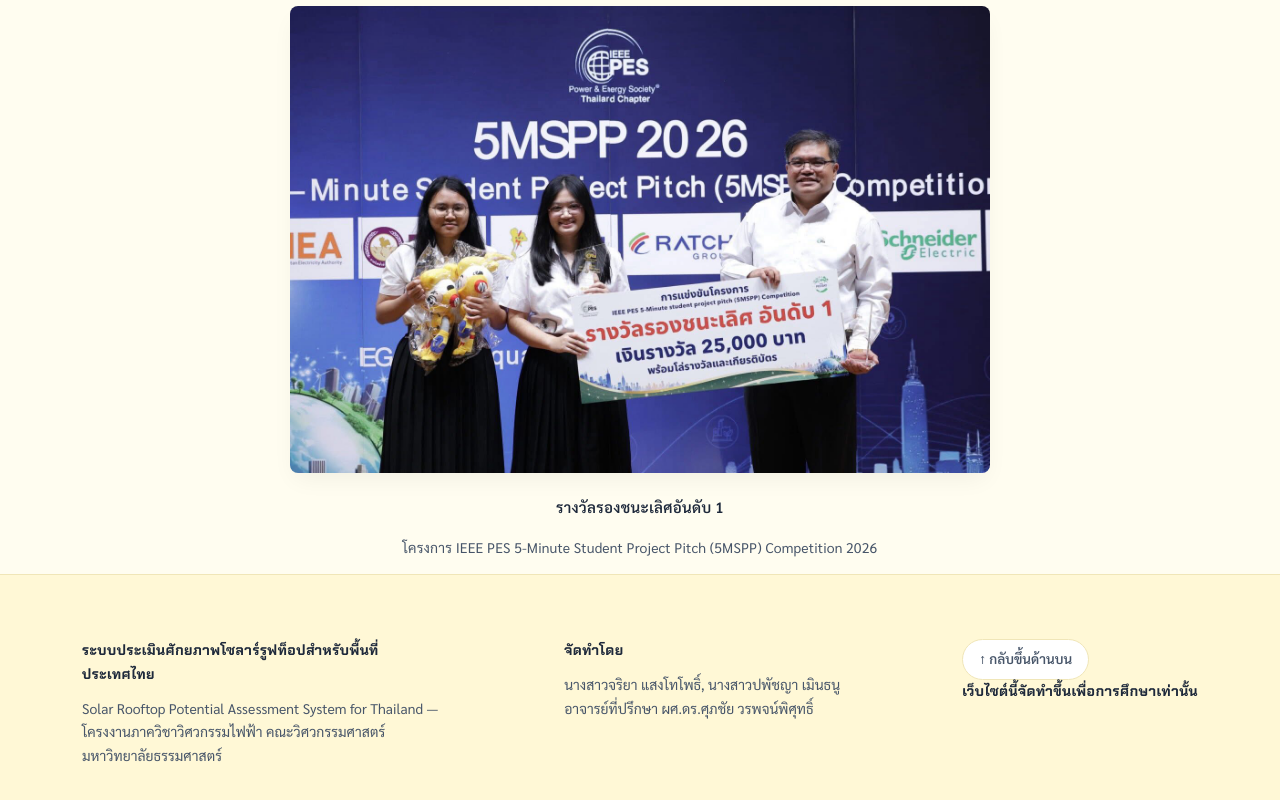
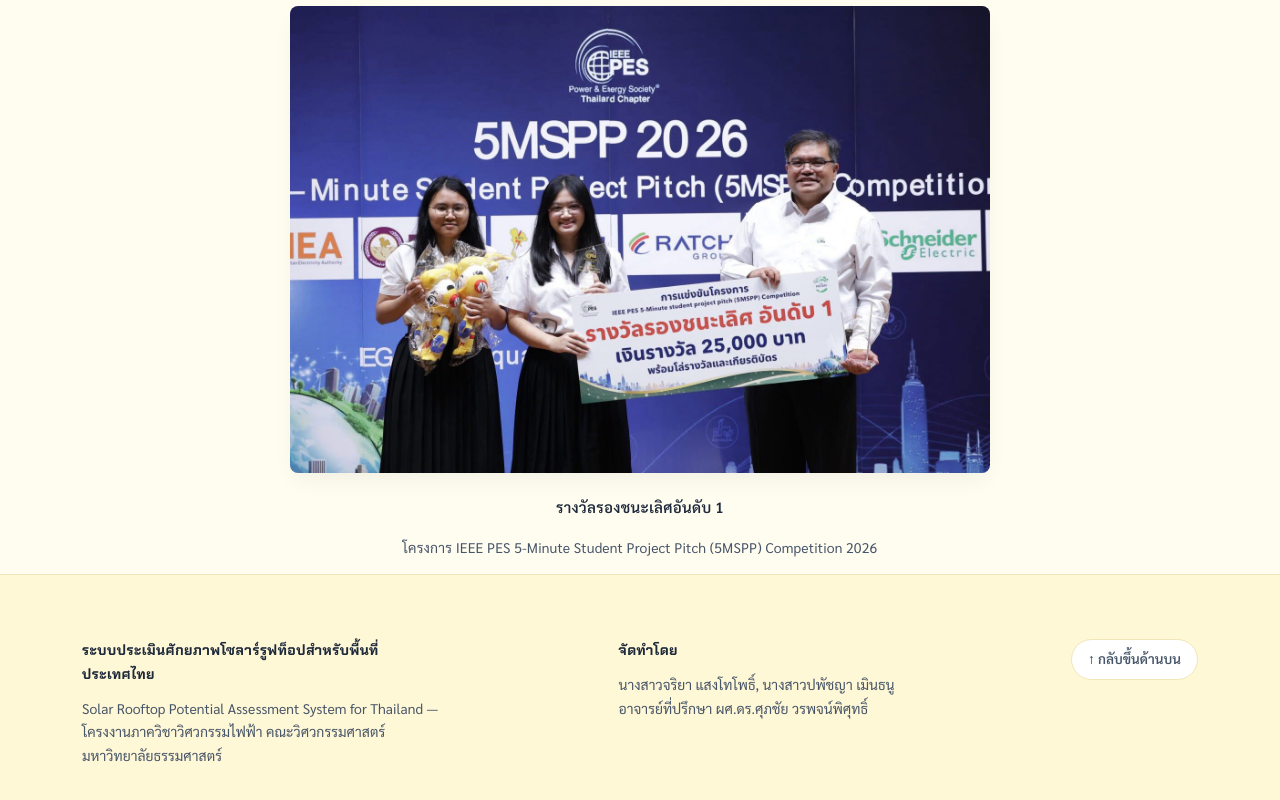
Before and after one commit to earnpaphatchaya/solar-rooftop-system, a plain HTML site: page index.html in a window 1280 px wide. Shown: the part 9493-10293 px from the top of the page. Drawn offline with Linux system fonts and the light colour scheme.

Commit message:
Update index.html

```diff
--- a/index.html
+++ b/index.html
@@ -941,7 +941,7 @@
     </div>
     <div class="foot-col">
     <a href="#top" class="back-top">↑ กลับขึ้นด้านบน</a>
-       <b>เว็บไซต์นี้จัดทำขึ้นเพื่อการศึกษาเท่านั้น</b>
+
     </div>
   </div>
 </footer>
```
